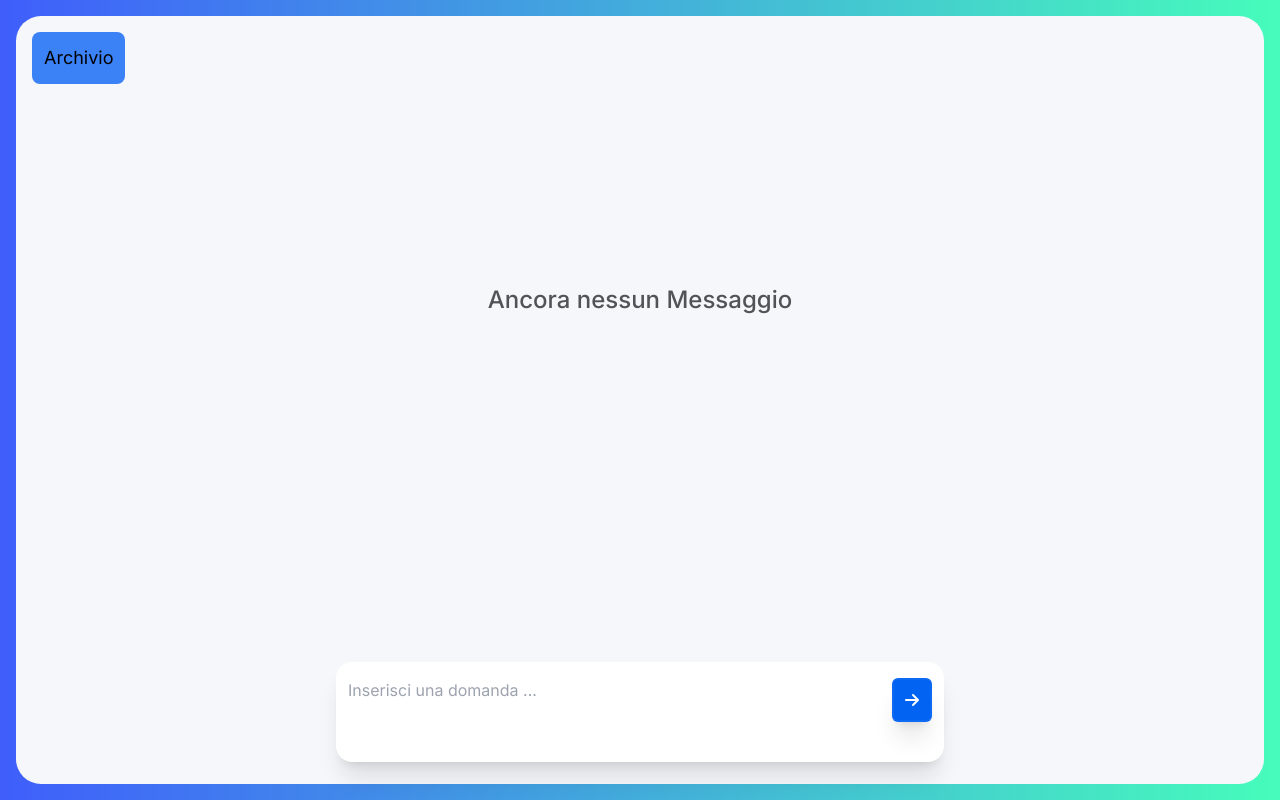
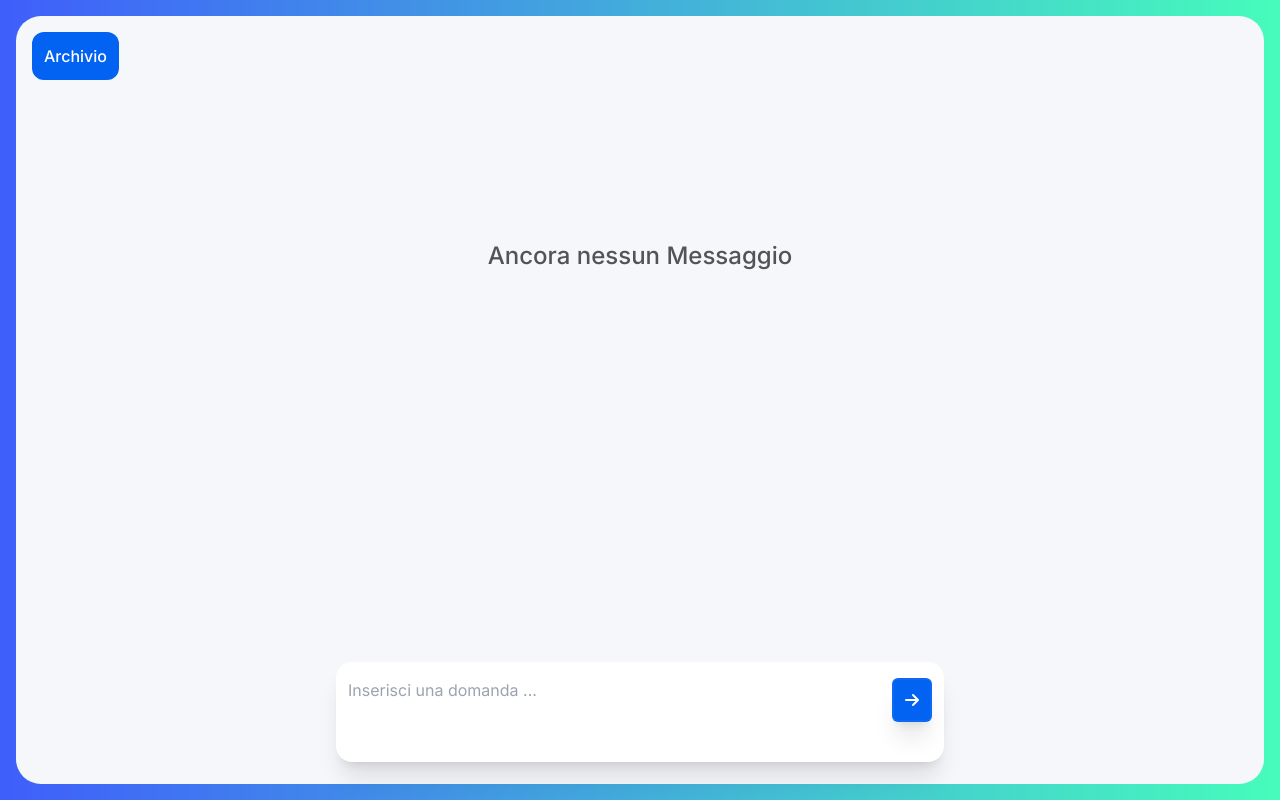
Before and after one commit to CodingCowboys10/kmai, a Next.js app in the folder 2-RTB/poc/: page /chat in a window 1280 px wide. Built offline with nearby package versions, Linux system fonts and the light colour scheme.

Commit message:
Risoluzione Bug

```diff
--- a/2-RTB/poc/src/app/chat/components/chatBody.tsx
+++ b/2-RTB/poc/src/app/chat/components/chatBody.tsx
@@ -22,7 +22,7 @@ function ChatBody({list,clearChat}:ChatProps) {
     return (
         <>
 
-            <div className={`${list.length == 0 ? "justify-around" : "" } overflow-scroll h-full rounded-2xl p-2 mb-5 text-center flex flex-col`}>
+            <div className={`${list.length == 0 ? "justify-around" : "" } overflow-scroll h-full  rounded-2xl p-2 mb-5 text-center flex flex-col`}>
 
                 {list.length ==0 && (<div className="text-[--text] opacity-70 font-medium text-2xl mt-32 transition duration-300 ease-in">Ancora nessun Messaggio</div>)}
 
@@ -34,9 +34,6 @@ function ChatBody({list,clearChat}:ChatProps) {
                     </React.Fragment>
                 ))}</div>
 
-                {list.length!=0 && (<button className="text-xl p-2 " onClick={clearChat}>
-                    <i className="py-2 rounded-2xl w-10/12 text-center bg-[--background-contrast] fa-solid fa-broom"></i>
-                </button>)}
                 <div ref={chatboxRef}></div>
             </div>
 
--- a/2-RTB/poc/src/app/chat/page.tsx
+++ b/2-RTB/poc/src/app/chat/page.tsx
@@ -1,6 +1,6 @@
 "use client"
 import Link from "next/link";
-import {useState} from "react";
+import React, {useState} from "react";
 import ChatBody from "@/app/chat/components/chatBody";
 import ChatInput from "@/app/chat/components/chatInput";
 
@@ -49,18 +49,27 @@ export default function Page() {
     }
   return (
       <main className="w-full">
-          <Link className="w-fit bg-blue-500 text-lg rounded-lg p-3 text-black
-          hover:scale-105 hover:shadow-2xl animation duration-300 ease-out hover:ease-in " href="/documents">
-              <button className="text-left">
-                  Archivio
-              </button>
-          </Link>
+
           <div className="flex flex-row w-full h-full justify-around">
+
+              <div className="w-3/12">
+                  <Link className="" href="/documents">
+                      <button className="w-fit h-fit bg-[--primary] m-0  font-medium rounded-xl p-3
+          hover:scale-105 hover:shadow-2xl animation duration-300 ease-out  text-[--text-button]">
+                          Archivio
+                      </button>
+                  </Link>
+              </div>
 
               <div className="flex flex-col w-6/12">
                   <ChatBody list={listElementChat} clearChat={clearChat}></ChatBody>
                   <ChatInput Request={Request}/>
               </div>
+              <div className=" w-3/12 h-full">
+                  {listElementChat.length!=0 && (<button className="text-xl p-2 " onClick={clearChat}>
+                      <i className="py-2 rounded-2xl w-10/12 text-center bg-[--background-contrast] fa-solid fa-broom"></i>
+                  </button>)}
+              </div>
           </div>
       </main>
   )
--- a/2-RTB/poc/src/app/documents/page.tsx
+++ b/2-RTB/poc/src/app/documents/page.tsx
@@ -6,8 +6,8 @@ export default function Page(){
     return (
         <main id='root' className="flex flex-col gap-5 overflow-scroll lg:overflow-hidden">
             <div className="flex flex-row justify-between ">
-            <Link className="w-fit h-fit bg-blue-500 font-medium rounded-xl p-3
-          hover:scale-105 hover:shadow-2xl animation duration-300 ease-out  " href="/chat">
+            <Link className="w-fit h-fit bg-[--primary] font-medium rounded-xl p-3
+          hover:scale-105 hover:shadow-2xl animation duration-300 ease-out" href="/chat">
                 <button className="text-[--text-button]">
                     Chat
                 </button>
```
